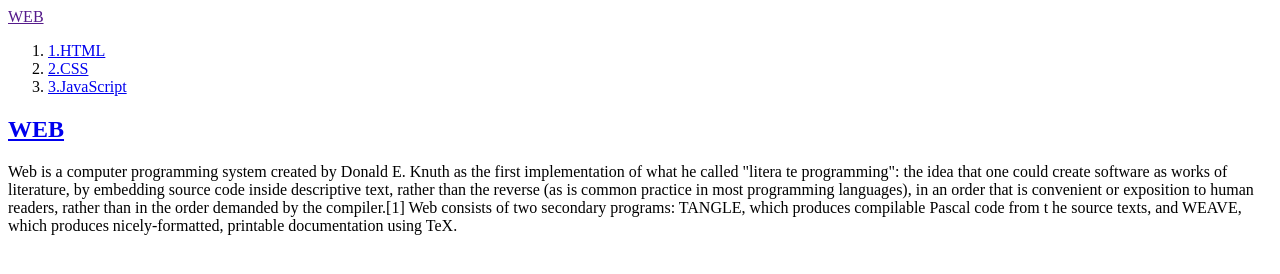
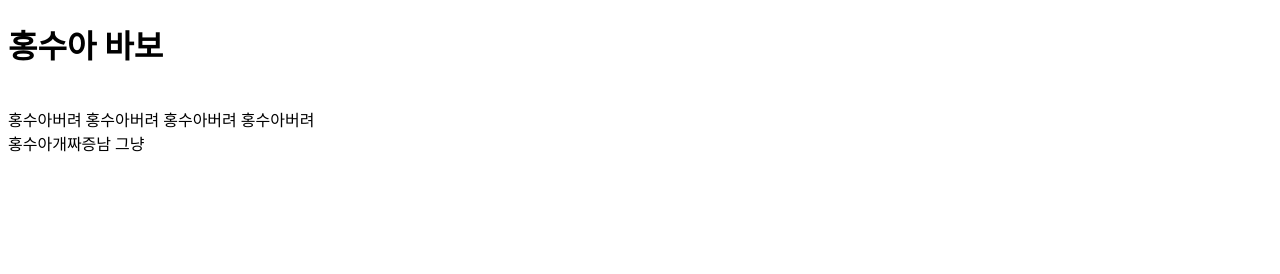
Before and after one commit to jae-uuni/my_first_website, a plain HTML site: page index.html in a window 1280 px wide. Drawn offline with Linux system fonts and the light colour scheme.

Commit message:
Update index.html

```diff
--- a/index.html
+++ b/index.html
@@ -1,26 +1,11 @@
 <!doctype html>
 <html>
 <head>
-<title> WELCOME</title>
-
+    <title> 홍수아는 왜 살지?</title>
 </head>
-<body><a href = ""
-    <h1><a href = "">WEB</a></h1>
-    <ol>
-        <li><a href = "1.html"  title = "html" >1.HTML</a></li>
-        <li><a href = "2.html"  title = "css">2.CSS</a></li>
-        <li><a href = "3.html"  title = "JavaScript">3.JavaScript</a></li>
-    </ol>
-
-<h2><a href = "https://en.wikipedia.org/wiki/Web_(programming_system)"
- title = "WEB"> WEB</a></h2>
-<p>Web is a computer programming system created by Donald E.
-     Knuth as the first implementation of what he called "litera
-     te programming": the idea that one could create software as works of literature,
-     by embedding source code inside descriptive text, rather than the reverse (as
-     is common practice in most programming languages), in an order that is convenient
-     or exposition to human readers, rather than in the order demanded by the compiler.[1]
-    Web consists of two secondary programs: TANGLE, which produces compilable Pascal code from t
-    he source texts, and WEAVE, which produces nicely-formatted, printable documentation using TeX.
+<body>
+<h1><strong>홍수아 바보</strong></h1><br>
+홍수아버려 홍수아버려 홍수아버려 홍수아버려<br>
+홍수아개짜증남 그냥
 </body>
 </html>
```
